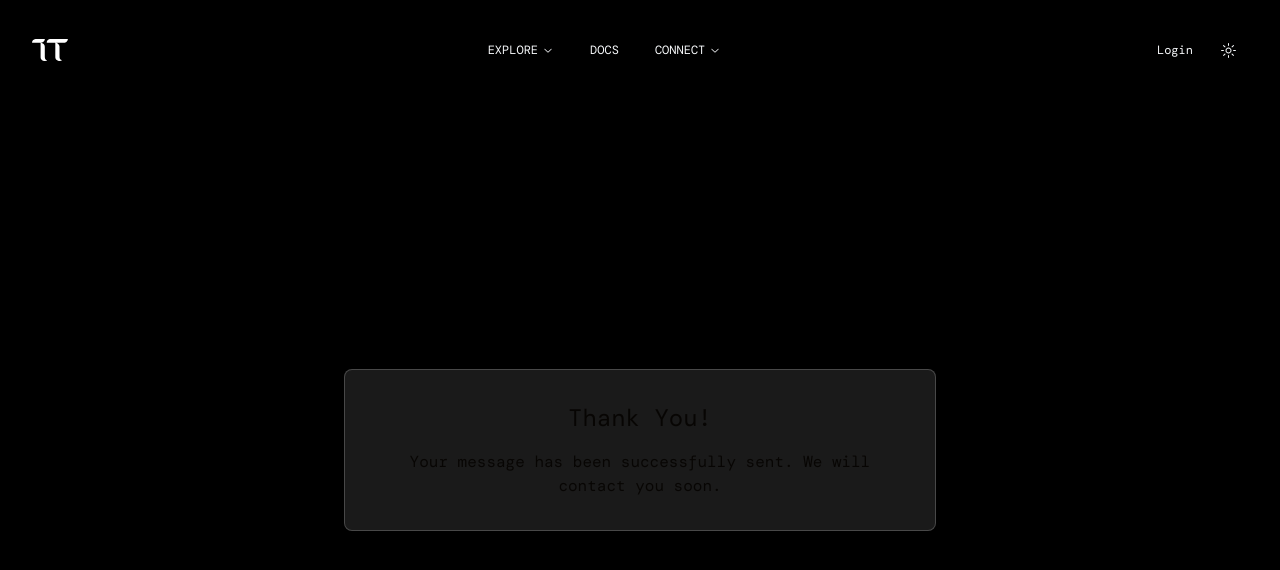
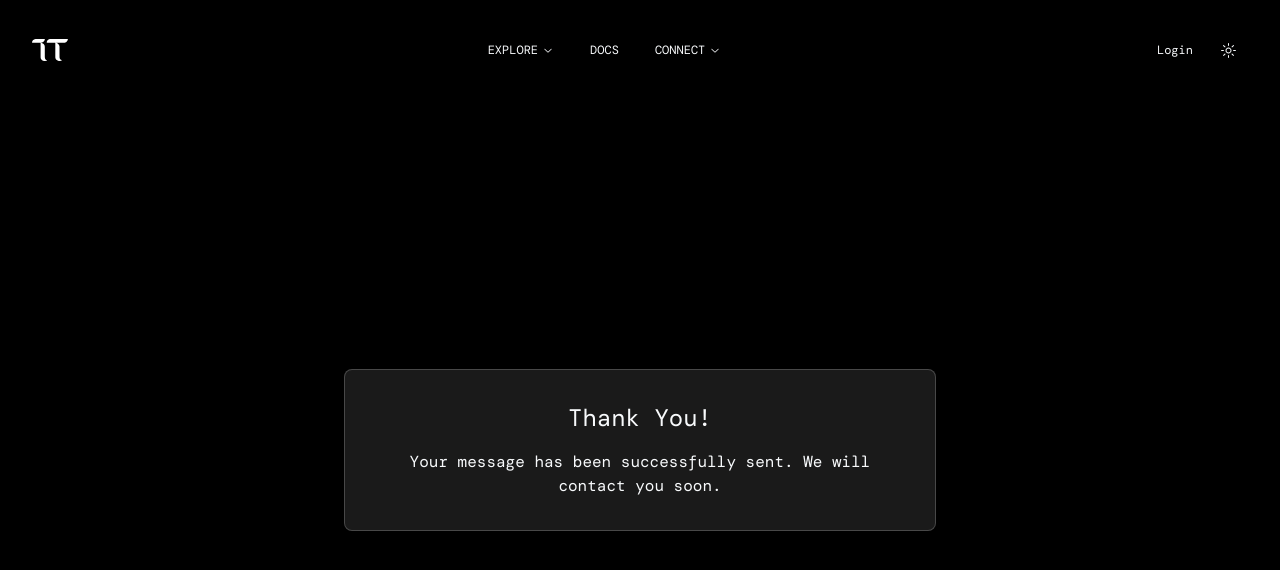
Before and after one commit to opentensor/opentensor-api, a Next.js app: page /contact-us in a window 1280 px wide. Both pictures are taken after typing "Sample", "name@example.com", "Sample" into the empty fields and a click on the button "Send Message". Shown: the top 570 px of the page. Built offline with nearby package versions, Linux system fonts and the light colour scheme; no server answers; the database is empty; a web font is replaced by a local one.

Commit message:
Update page.tsx

```diff
--- a/src/app/contact-us/page.tsx
+++ b/src/app/contact-us/page.tsx
@@ -95,10 +95,10 @@ function Page() {
               animate="visible"
               variants={successVariants}
               transition={{ duration: 0.5 }}
-              className="text-center dark:invert"
+              className="text-center"
             >
               <h2 className="text-2xl">Thank You!</h2>
-              <p className="mt-4">Your message has been successfully sent. We will contact you soon.</p>
+              <p className="mt-4 font-light">Your message has been successfully sent. We will contact you soon.</p>
             </motion.div>
           ) : (
             <div className="flex flex-col justify-center items-center gap-16 h-full w-full">
```
